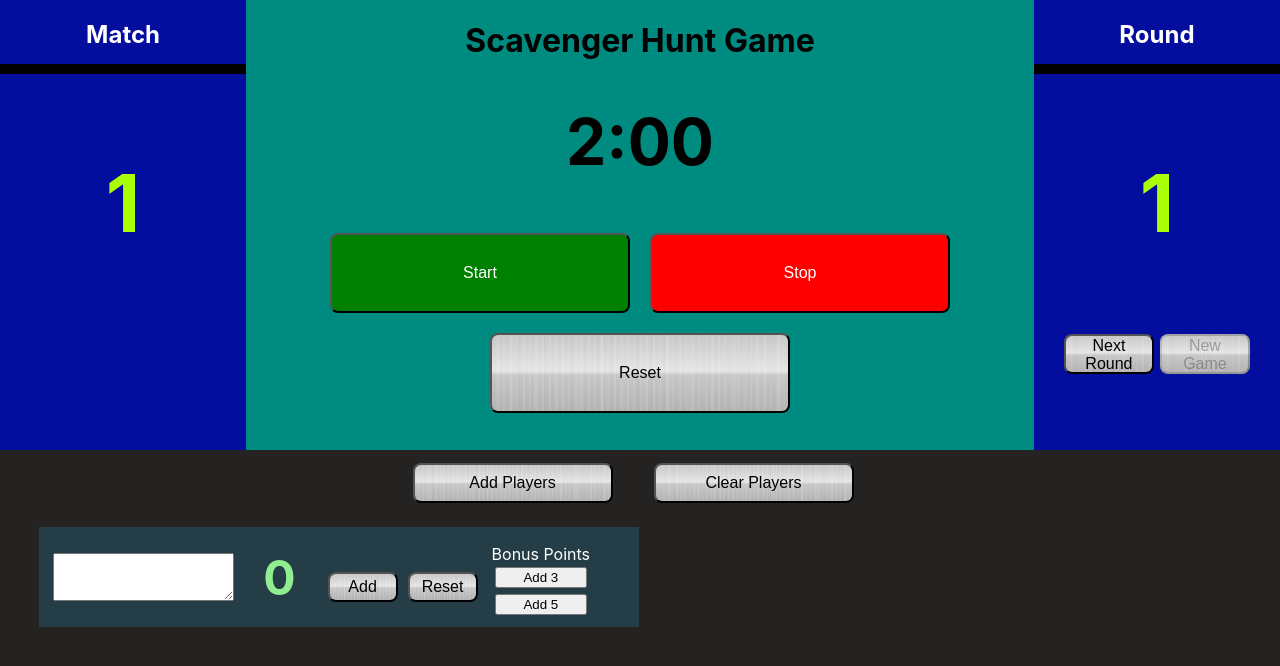
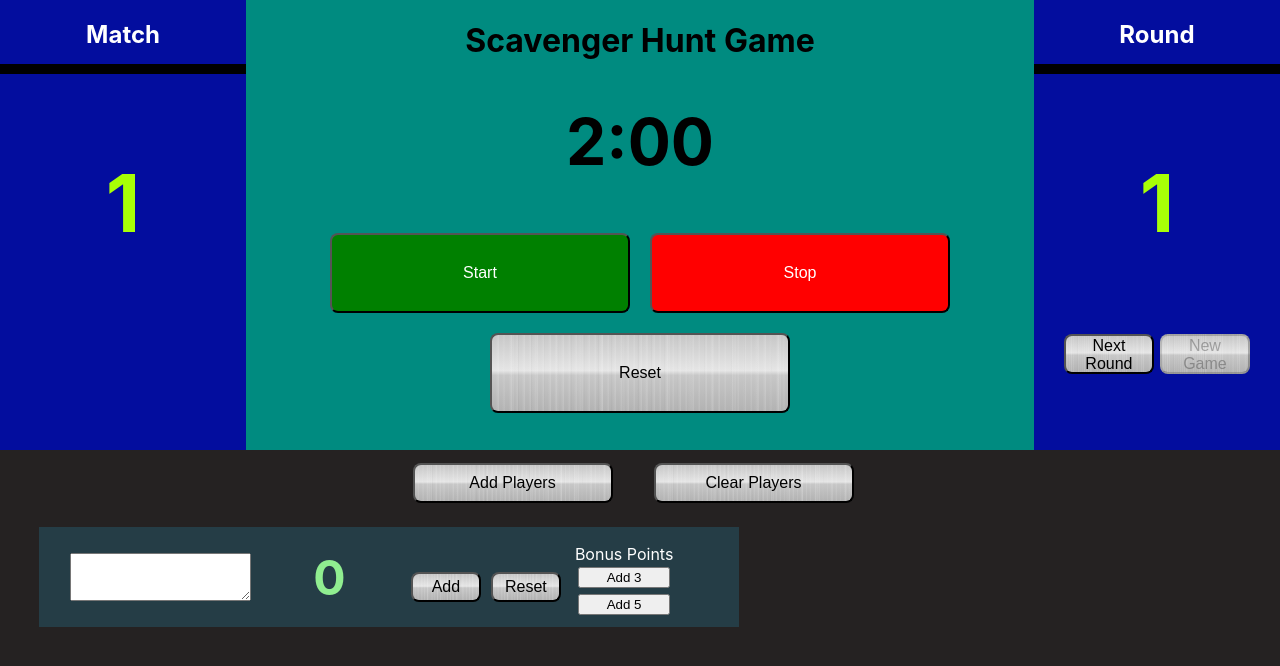
Before and after one commit to thorn086/Scavenger_Hunt, a React (Create React App) app: page / in a window 1280 px wide. Both pictures are taken after a click on the button "Add Players". Shown: the top 666 px of the page. Built offline with nearby package versions, Linux system fonts and the light colour scheme.

Commit message:
changed player box

```diff
--- a/src/players/players.css
+++ b/src/players/players.css
@@ -1,6 +1,6 @@
 #player_box{
     background-color: rgb(37, 61, 70);
-    width:600px;
+    width:700px;
     height:100px;
     margin: 5px;
 }
```
